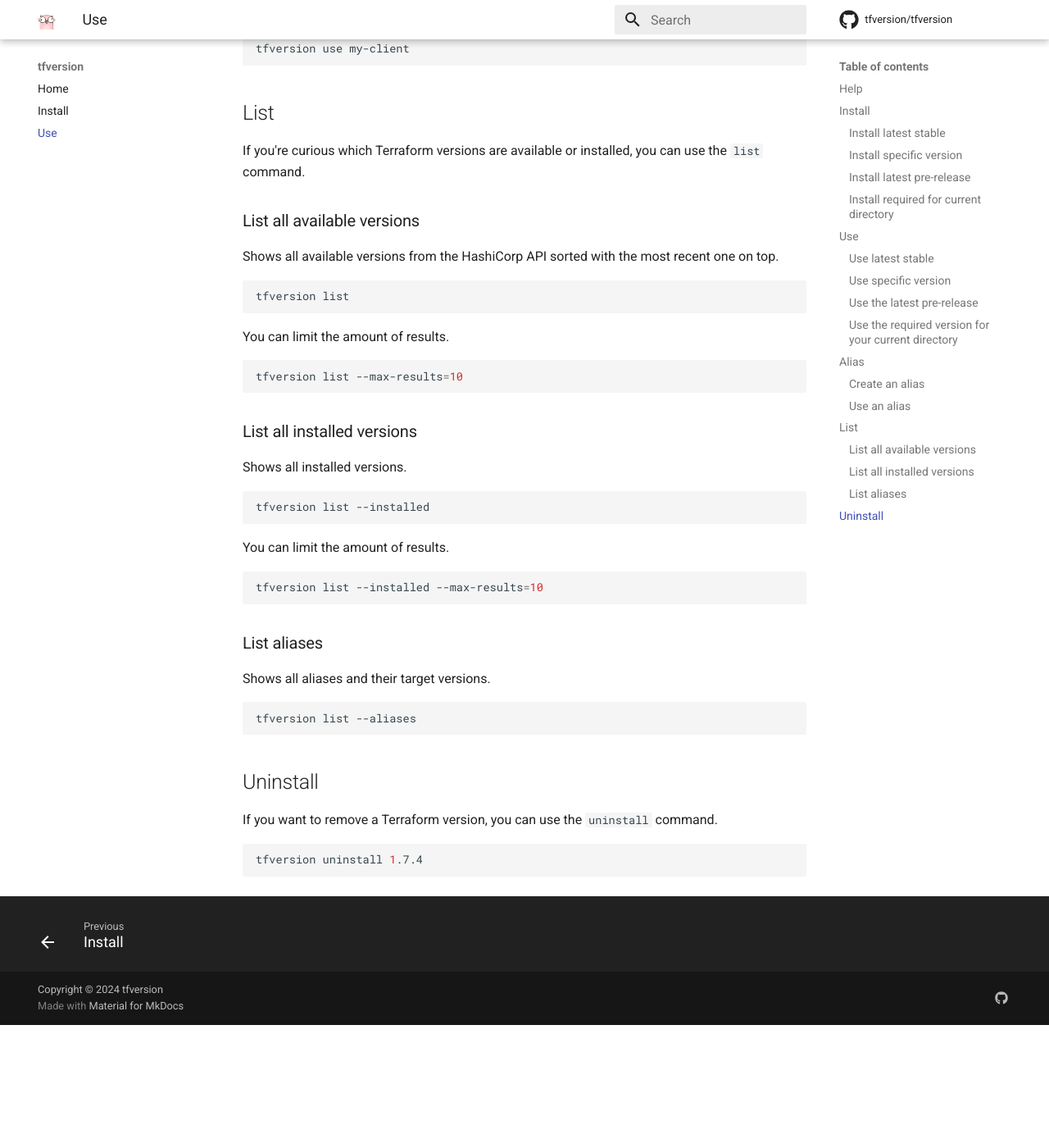
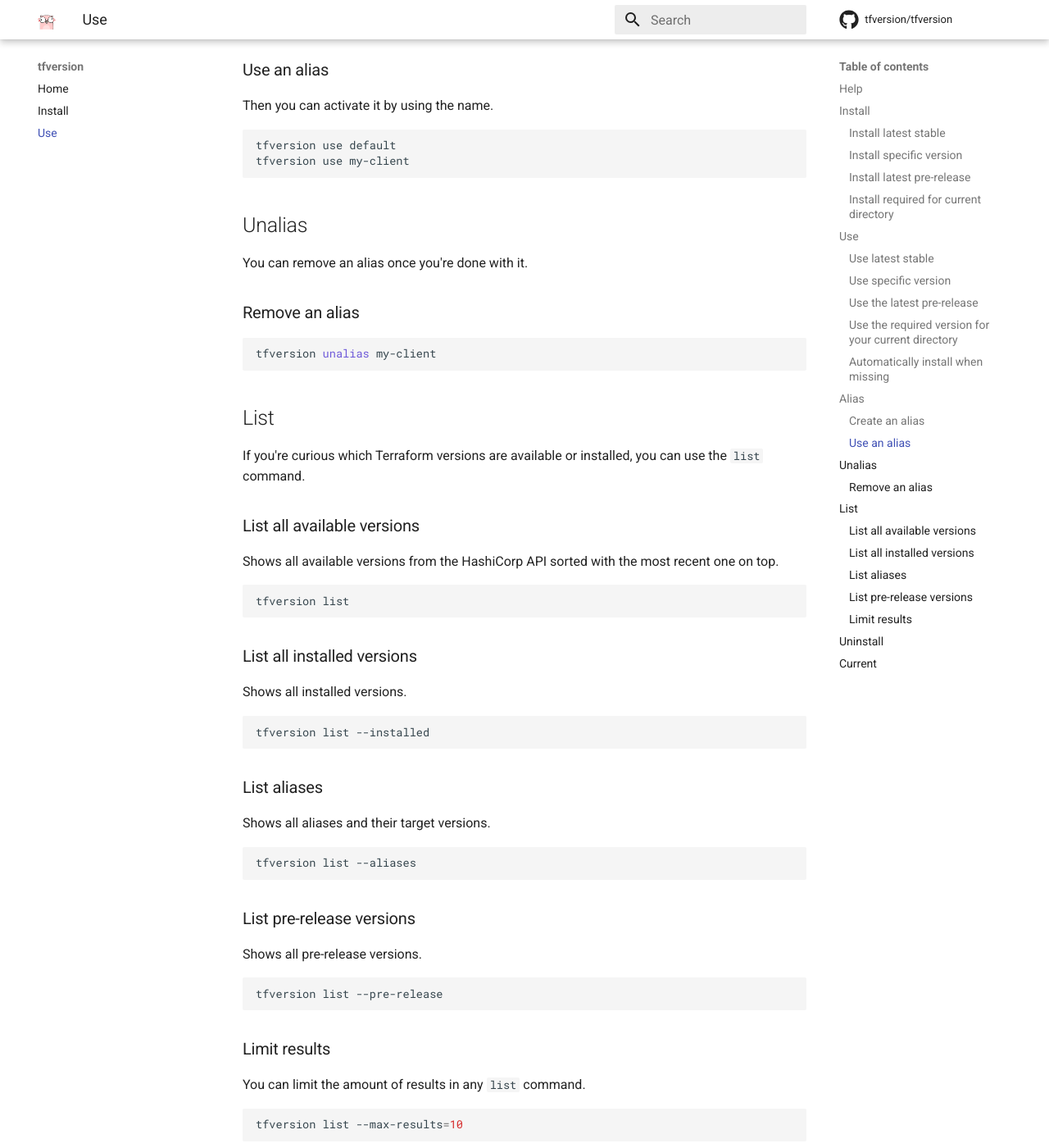
Before and after one commit to tfversion/docs, an MkDocs documentation site: the page built from docs/use.md, in a window 1280 px wide and 1400 px high, scrolled down 2445 px. Shown: the whole window at 82% size. Built offline with MkDocs 1.6.1 and Material for MkDocs 9.7.7, drawn with Linux system fonts in a browser that asks for light colours; plug-ins that fetch from the network failed and are left out; comment, search, counter and statistics services are not loaded; before the commit the page ends 3695 px from its top, so only the background shows below that; some of the changed text lies outside the part shown.

Commit message:
Add the new options and commands to the docs

````diff
--- a/docs/use.md
+++ b/docs/use.md
@@ -52,8 +52,6 @@ tfversion install --required
 
 Once you have installed a Terraform version, you can activate it with the `use` command.
 
-> Note: When using a version, it must always be installed first!
-
 ### Use latest stable
 
 Use the latest stable version.
@@ -86,6 +84,15 @@ Use the most recent version that matches with the required version in your curre
 tfversion use --required
 ```
 
+### Automatically install when missing
+
+Use a version and automatically install if you don't have it yet.
+
+```sh
+tfversion use 1.7.4 --install
+tfversion use --latest --install
+```
+
 ## Alias
 
 If you don't want to remember which version you are using for a specific purpose (for example a client), you can use the alias feature.
@@ -108,6 +115,16 @@ tfversion use default
 tfversion use my-client
 ```
 
+## Unalias
+
+You can remove an alias once you're done with it.
+
+### Remove an alias
+
+```sh
+tfversion unalias my-client
+```
+
 ## List
 
 If you're curious which Terraform versions are available or installed, you can use the `list` command.
@@ -120,24 +137,12 @@ Shows all available versions from the HashiCorp API sorted with the most recent
 tfversion list
 ```
 
-You can limit the amount of results.
-
-```sh
-tfversion list --max-results=10
-```
-
 ### List all installed versions
 
 Shows all installed versions.
 
 ```sh
 tfversion list --installed
-```
-
-You can limit the amount of results.
-
-```sh
-tfversion list --installed --max-results=10
 ```
 
 ### List aliases
@@ -148,6 +153,22 @@ Shows all aliases and their target versions.
 tfversion list --aliases
 ```
 
+### List pre-release versions
+
+Shows all pre-release versions.
+
+```sh
+tfversion list --pre-release
+```
+
+### Limit results
+
+You can limit the amount of results in any `list` command.
+
+```sh
+tfversion list --max-results=10
+```
+
 ## Uninstall
 
 If you want to remove a Terraform version, you can use the `uninstall` command.
@@ -155,3 +176,11 @@ If you want to remove a Terraform version, you can use the `uninstall` command.
 ```sh
 tfversion uninstall 1.7.4
 ```
+
+## Current
+
+If you want to know which Terraform version is currently active.
+
+```sh
+tfversion current
+```
````
